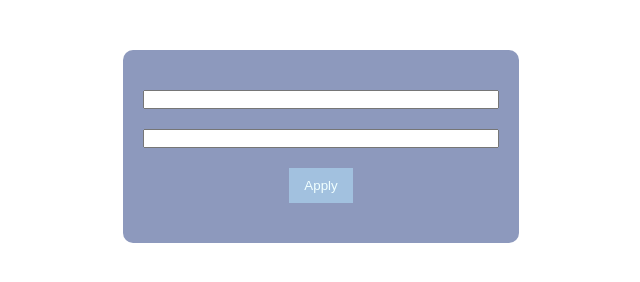
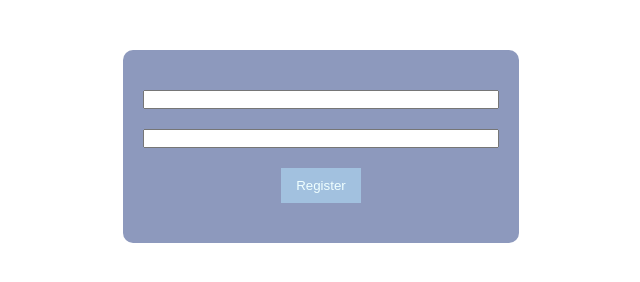
Before and after one commit to Jjyumire/git-task2, a plain HTML site: page index.html in a window 1280 px wide. Shown: the full height of the page, 319-959 px from the left. Drawn offline with Linux system fonts and the light colour scheme.

Commit message:
added script.js file and changed button

```diff
--- a/index.html
+++ b/index.html
@@ -13,7 +13,7 @@
         <div class="box">
             <input type="text">
             <input type="text">
-            <button>Apply</button>
+            <button>Register</button>
         </div>
 
     </div>
--- /dev/null
+++ b/script.js
@@ -0,0 +1 @@
+alert("Please apply to this form")
```
